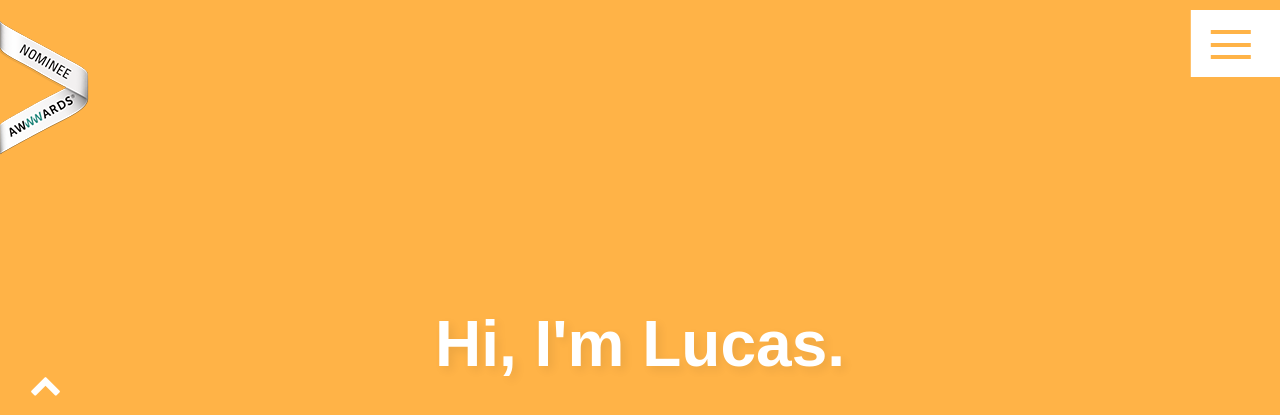
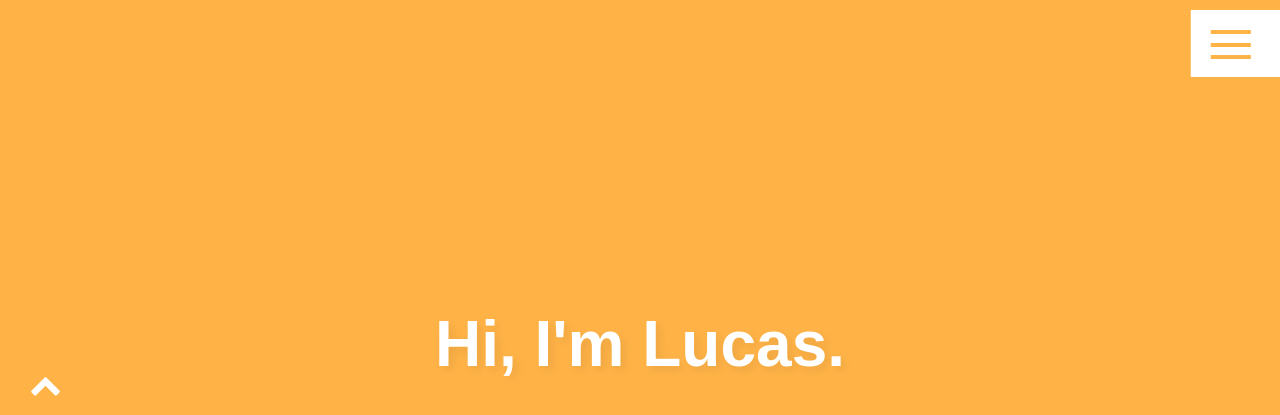
Before and after one commit to lmosele/newport, a PHP site: page / in a window 1280 px wide. Shown: the top 415 px of the page. Run offline with PHP 8.4, Linux system fonts and the light colour scheme.

Commit message:
remove awwwards

```diff
--- a/index.php
+++ b/index.php
@@ -199,9 +199,9 @@
 		</div>
 
 
-	<div id="awwwards" class="nominee white left">
+<!-- 	<div id="awwwards" class="nominee white left">
 	<a href="http://www.awwwards.com/sites/lucas-mosele-ui-ux-designer-developer" target="_blank">Awwwards</a>
-	</div>
+	</div> -->
 
 	<!-- SCRIPTS -->
 	<script type="text/javascript" src="dist/js/jquery-3-alpha.min.js"></script>
```
